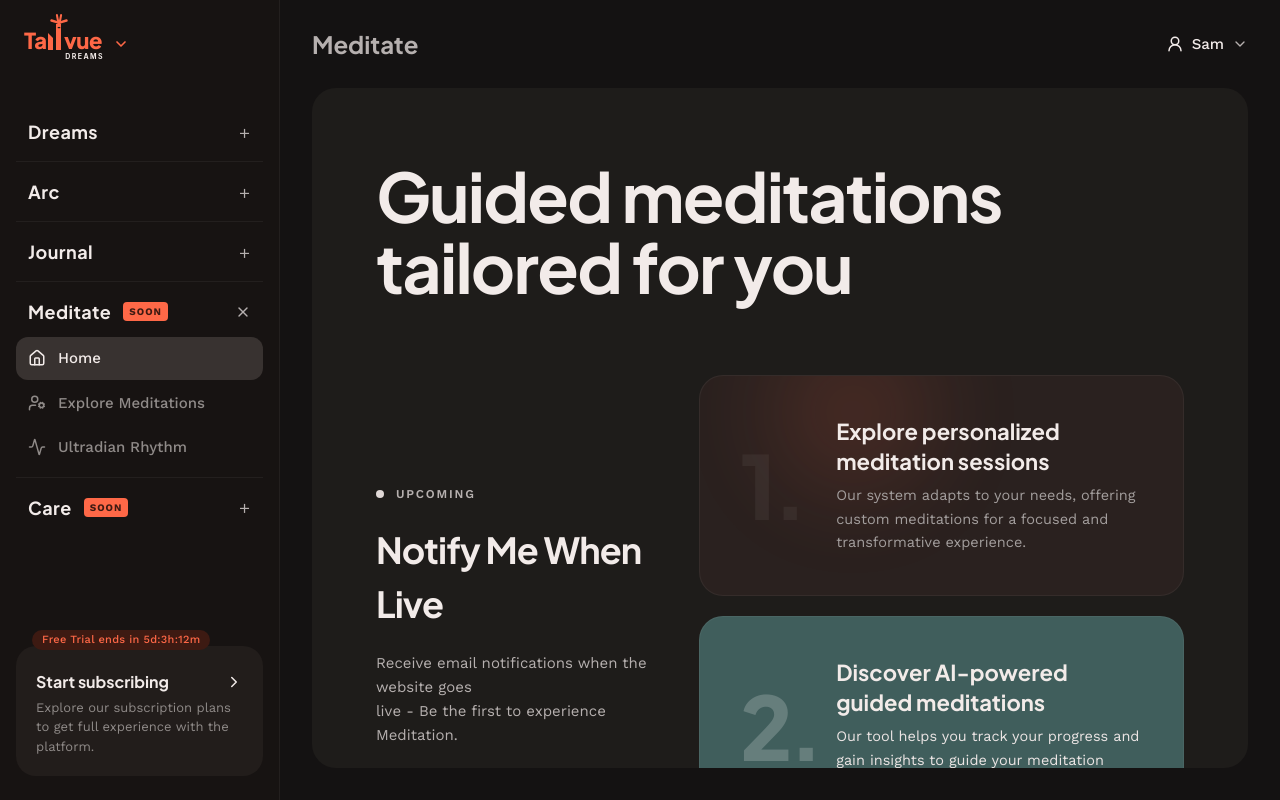
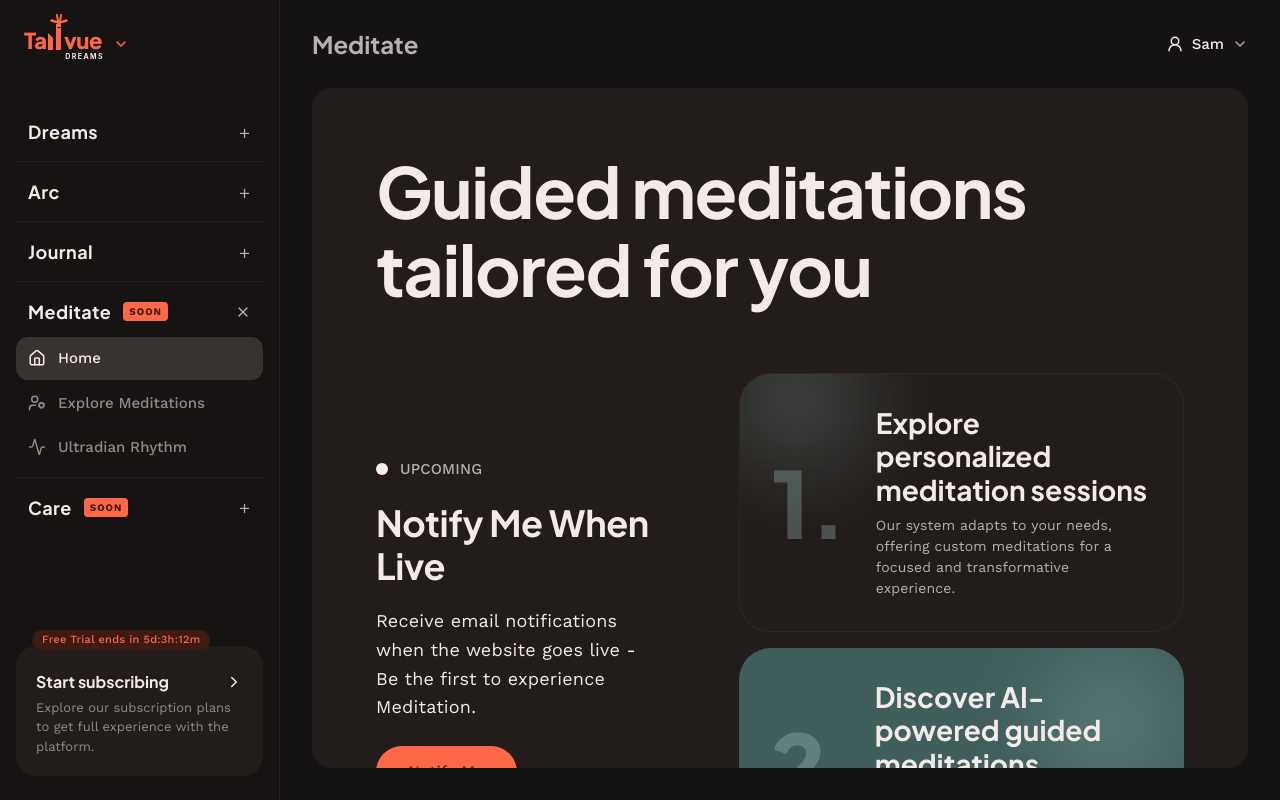
Before and after one commit to Anant123n/tallvue, a React (Vite) app in the folder frontend/: page /meditate in a window 1280 px wide. Built offline with nearby package versions, Linux system fonts and the light colour scheme.

Commit message:
made changes

```diff
--- a/frontend/src/pages/MeditatePage.jsx
+++ b/frontend/src/pages/MeditatePage.jsx
@@ -2,81 +2,80 @@ import React from 'react';
 
 export default function MeditatePage() {
   return (
-    <div className="flex h-full min-h-0 w-full flex-col overflow-y-auto rounded-[24px] bg-[#1E1C1A] p-8 md:p-10 lg:p-12 xl:p-16">
+    <div className="flex h-full w-full flex-col overflow-x-hidden overflow-y-auto rounded-[20px] bg-[#221D1B] px-6 py-10 lg:p-12 xl:p-16">
 
       {/* Top Heading Section */}
-      <div className="mb-8 mt-2">
-        <h1 className="font-['Plus_Jakarta_Sans',_sans-serif] text-[44px] font-bold leading-[1.05] tracking-tight text-[#F2EBE9] lg:text-[56px] xl:text-[68px]">
+      <div className="mb-10 w-full lg:mb-16">
+        <h1 className="font-['Plus_Jakarta_Sans',_sans-serif] text-[40px] font-bold leading-[1.12] tracking-[-0.02em] text-[#F2EBE9] md:text-[56px] lg:text-[70px]">
           Guided meditations <br />
           tailored for you
         </h1>
       </div>
 
-      {/* Flexible Spacer to push bottom content down naturally */}
-      <div className="min-h-[40px] flex-1"></div>
-
-      {/* Bottom Content Section - Fluid Percentages */}
-      <div className="flex w-full flex-col gap-12 lg:flex-row lg:items-end lg:justify-between lg:gap-8">
+      {/* Bottom Content Section - using flex-1 and relative widths */}
+      <div className="flex w-full flex-col justify-between gap-10 lg:flex-row lg:items-center lg:gap-12 xl:gap-20">
 
         {/* Left Column: Notification Opt-in */}
-        <div className="flex w-full flex-col gap-6 pb-2 lg:w-[38%] xl:w-[35%] xl:pb-4">
+        <div className="flex w-full shrink-0 flex-col gap-6 lg:w-[40%] xl:w-[35%]">
           <div className="flex flex-col gap-5">
             <div className="flex items-center gap-3">
-              <div className="h-[8px] w-[8px] rounded-full bg-[#E0D8D6]"></div>
-              <span className="font-['Work_Sans',_sans-serif] text-[12px] font-semibold uppercase tracking-[0.15em] text-[#B6B0AF]">
+              <div className="h-3 w-3 rounded-[30px] bg-[#FDECE8]"></div>
+              <span className="font-['Work_Sans',_sans-serif] text-[15px] font-medium uppercase tracking-[0.01em] text-[#B6B0AF]">
                 Upcoming
               </span>
             </div>
 
-            <h2 className="font-['Plus_Jakarta_Sans',_sans-serif] text-[28px] font-bold tracking-tight text-[#F2EBE9] lg:text-[32px] xl:text-[36px]">
+            <h2 className="font-['Plus_Jakarta_Sans',_sans-serif] text-[32px] font-bold leading-[1.2] tracking-[-0.01em] capitalize text-[#F2EBE9] lg:text-[36px]">
               Notify Me When Live
             </h2>
 
-            <p className="font-['Work_Sans',_sans-serif] text-[14px] leading-[1.6] text-[#B6B0AF] xl:text-[15px]">
-              Receive email notifications when the website goes<br className="hidden xl:block" />
-              live - Be the first to experience Meditation.
+            <p className="font-['Work_Sans',_sans-serif] text-[16px] leading-[1.6] tracking-[0.01em] text-[#F2EBE9] lg:text-[18px]">
+              Receive email notifications when the website goes live - Be the first to experience Meditation.
             </p>
           </div>
 
-          <button className="w-fit rounded-full bg-[#FE6847] px-8 py-3.5 font-['Work_Sans',_sans-serif] text-[14px] font-bold text-[#1C1A1A] transition-transform hover:scale-105 active:scale-95 xl:text-[15px]">
+          <button className="w-fit rounded-full bg-[#FE6847] px-8 py-3.5 font-['Work_Sans',_sans-serif] text-[16px] font-medium tracking-[0.01em] text-[#642D20] transition-transform hover:scale-105 active:scale-95">
             Notify Me
           </button>
         </div>
 
         {/* Right Column: Feature Cards */}
-        <div className="flex w-full flex-col gap-5 lg:w-[58%] xl:w-[60%]">
+        {/* flex-1 allows this column to take the remaining relative space seamlessly */}
+        <div className="flex flex-1 w-full flex-col gap-4">
 
           {/* Card 1 */}
-          <div className="relative isolate flex flex-row items-center gap-6 overflow-hidden rounded-[24px] border border-white/5 bg-[#2A211F] p-8 lg:p-8 xl:p-10">
-            {/* Soft Warm Glow */}
-            <div className="absolute left-[15%] top-[-20%] -z-10 h-40 w-40 rounded-full bg-[#FE6847] opacity-15 blur-[50px]"></div>
+          <div className="relative isolate flex w-full flex-row items-center gap-6 overflow-hidden rounded-[32px] bg-[#221D1B] border border-white/5 px-6 py-6 lg:px-8 lg:py-8">
+            {/* Ambient Background Blur */}
+            <div className="absolute -left-[20px] -top-[50px] -z-10 h-[150px] w-[150px] rounded-full bg-[#A7CFCB] opacity-20 blur-[40px]"></div>
 
-            <div className="w-[64px] shrink-0 select-none font-['Plus_Jakarta_Sans',_sans-serif] text-[72px] font-extrabold leading-[0.8] tracking-tighter text-white/5 xl:w-[72px] xl:text-[88px]">
+            <div className="w-[60px] shrink-0 select-none font-['Plus_Jakarta_Sans',_sans-serif] text-[64px] font-extrabold leading-[1] text-[#A7CFCB] opacity-30 lg:w-[80px] lg:text-[92px]">
               1.
             </div>
 
             <div className="flex min-w-0 flex-col gap-2">
-              <h3 className="font-['Plus_Jakarta_Sans',_sans-serif] text-[18px] font-bold leading-snug text-[#F2EBE9] xl:text-[22px]">
+              <h3 className="font-['Plus_Jakarta_Sans',_sans-serif] text-[20px] font-bold leading-[1.2] text-[#F2EBE9] lg:text-[28px]">
                 Explore personalized meditation sessions
               </h3>
-              <p className="font-['Work_Sans',_sans-serif] text-[13px] leading-relaxed text-[#A39E9D] xl:text-[14.5px]">
+              <p className="font-['Work_Sans',_sans-serif] text-[13px] leading-[1.5] tracking-[0.01em] text-[#B6B0AF] lg:text-[14px]">
                 Our system adapts to your needs, offering custom meditations for a focused and transformative experience.
               </p>
             </div>
           </div>
 
           {/* Card 2 */}
-          <div className="relative isolate flex flex-row items-center gap-6 overflow-hidden rounded-[24px] border border-white/5 bg-[#405E5C] p-8 lg:p-8 xl:p-10">
+          <div className="relative isolate flex w-full flex-row items-center gap-6 overflow-hidden rounded-[32px] bg-[#405E5C] px-6 py-6 lg:px-8 lg:py-8">
+            {/* Ambient Background Blur */}
+            <div className="absolute right-0 top-0 -z-10 h-[150px] w-[150px] rounded-full bg-[#A7CFCB] opacity-20 blur-[40px]"></div>
 
-            <div className="w-[64px] shrink-0 select-none font-['Plus_Jakarta_Sans',_sans-serif] text-[72px] font-extrabold leading-[0.8] tracking-tighter text-white/20 xl:w-[72px] xl:text-[88px]">
+            <div className="w-[60px] shrink-0 select-none font-['Plus_Jakarta_Sans',_sans-serif] text-[64px] font-extrabold leading-[1] text-[#A7CFCB] opacity-30 lg:w-[80px] lg:text-[92px]">
               2.
             </div>
 
             <div className="flex min-w-0 flex-col gap-2">
-              <h3 className="font-['Plus_Jakarta_Sans',_sans-serif] text-[18px] font-bold leading-snug text-[#F2EBE9] xl:text-[22px]">
+              <h3 className="font-['Plus_Jakarta_Sans',_sans-serif] text-[20px] font-bold leading-[1.2] text-[#F2EBE9] lg:text-[28px]">
                 Discover AI-powered guided meditations
               </h3>
-              <p className="font-['Work_Sans',_sans-serif] text-[13px] leading-relaxed text-[#EBE5E4] xl:text-[14.5px]">
+              <p className="font-['Work_Sans',_sans-serif] text-[13px] leading-[1.5] tracking-[0.01em] text-[#F2EBE9] lg:text-[14px]">
                 Our tool helps you track your progress and gain insights to guide your meditation journey.
               </p>
             </div>
```
Also changed, not shown: frontend/src/pages/CarePage.jsx (+24 -27 lines).
